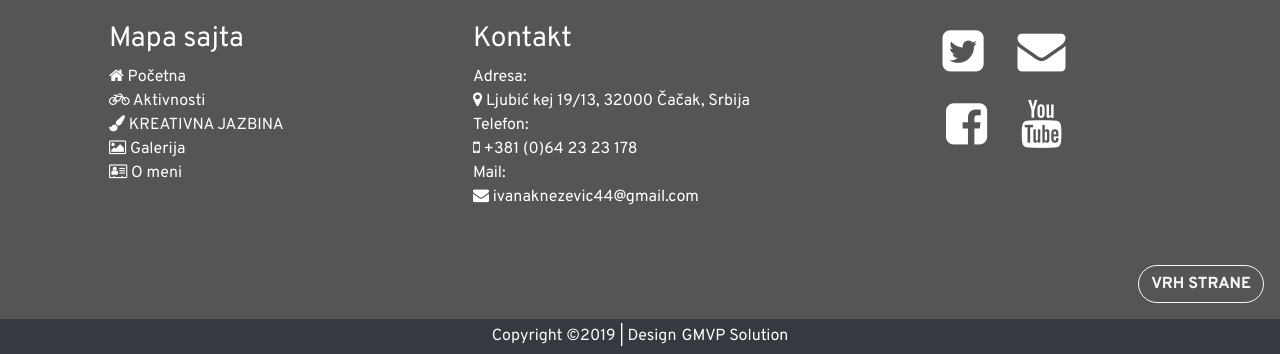
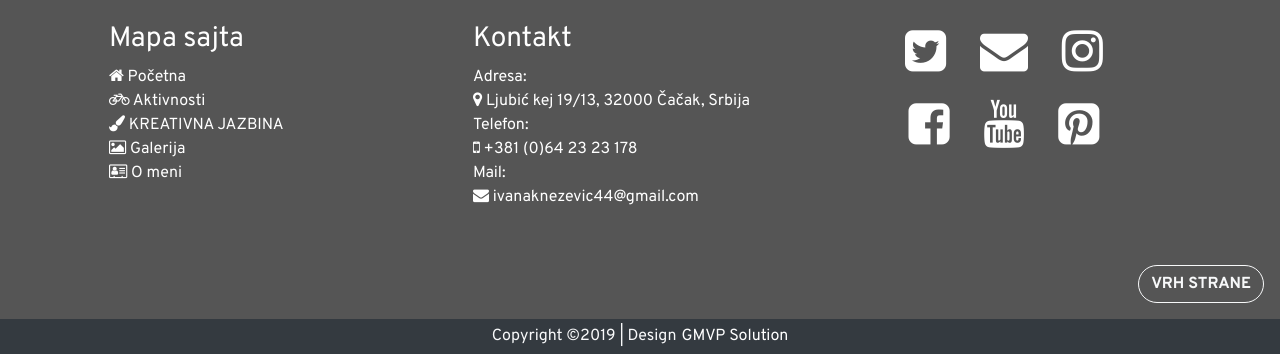
Before and after one commit to vladimirmaksimovic/IK_v07, a PHP site: page /views in a window 1280 px wide. Shown: the part 1076-1430 px from the top of the page. Run offline with PHP 8.4, Linux system fonts and the light colour scheme; data that the repository does not hold is empty.

Commit message:
dodaje FA-4 ikonice za Instagram i Pinterest u footer-u

```diff
--- a/views/footer.php
+++ b/views/footer.php
@@ -47,9 +47,11 @@
       <div class="col-md-4 col-sm-12 text-center pt-1">
         <a href="https://twitter.com/" class="col social-media" target="_blank"><i class="fa fa-twitter-square fa-3x"></i></a>
         <a href="https://www.google.com/intl/sr/gmail/about/" target="_blank" class="col social-media"><i class="fa fa-envelope fa-3x"></i></a>
+        <a href="https://www.instagram.com/" target="_blank" class="col social-media"><i class="fa fa-instagram fa-3x"></i></a>
         <div class="w-100 social-media"></div>
         <a href="https://www.facebook.com/" target="_blank" class="col social-media"><i class="fa fa-facebook-square fa-3x"></i></a>
         <a href="https://www.youtube.com/" class="col social-media" target="_blank"><i class="fa fa-youtube fa-3x"></i></a>
+        <a href="https://www.pinterest.com/" target="_blank" class="col social-media"><i class="fa fa-pinterest-square fa-3x"></i></a>
       </div>
     </div>
   </div>
--- a/viewsen/footer.php
+++ b/viewsen/footer.php
@@ -46,9 +46,11 @@
       <div class="col-md-4 col-sm-12 text-center pt-1">
         <a href="https://twitter.com/" class="col social-media" target="_blank"><i class="fa fa-twitter-square fa-3x"></i></a>
         <a href="https://www.google.com/intl/sr/gmail/about/" target="_blank" class="col social-media"><i class="fa fa-envelope fa-3x"></i></a>
+        <a href="https://www.instagram.com/" target="_blank" class="col social-media"><i class="fa fa-instagram fa-3x"></i></a>
         <div class="w-100 social-media"></div>
         <a href="https://www.facebook.com/" target="_blank" class="col social-media"><i class="fa fa-facebook-square fa-3x"></i></a>
         <a href="https://www.youtube.com/" class="col social-media" target="_blank"><i class="fa fa-youtube fa-3x"></i></a>
+        <a href="https://www.pinterest.com/" target="_blank" class="col social-media"><i class="fa fa-pinterest-square fa-3x"></i></a>
       </div>
     </div>
   </div>
```
